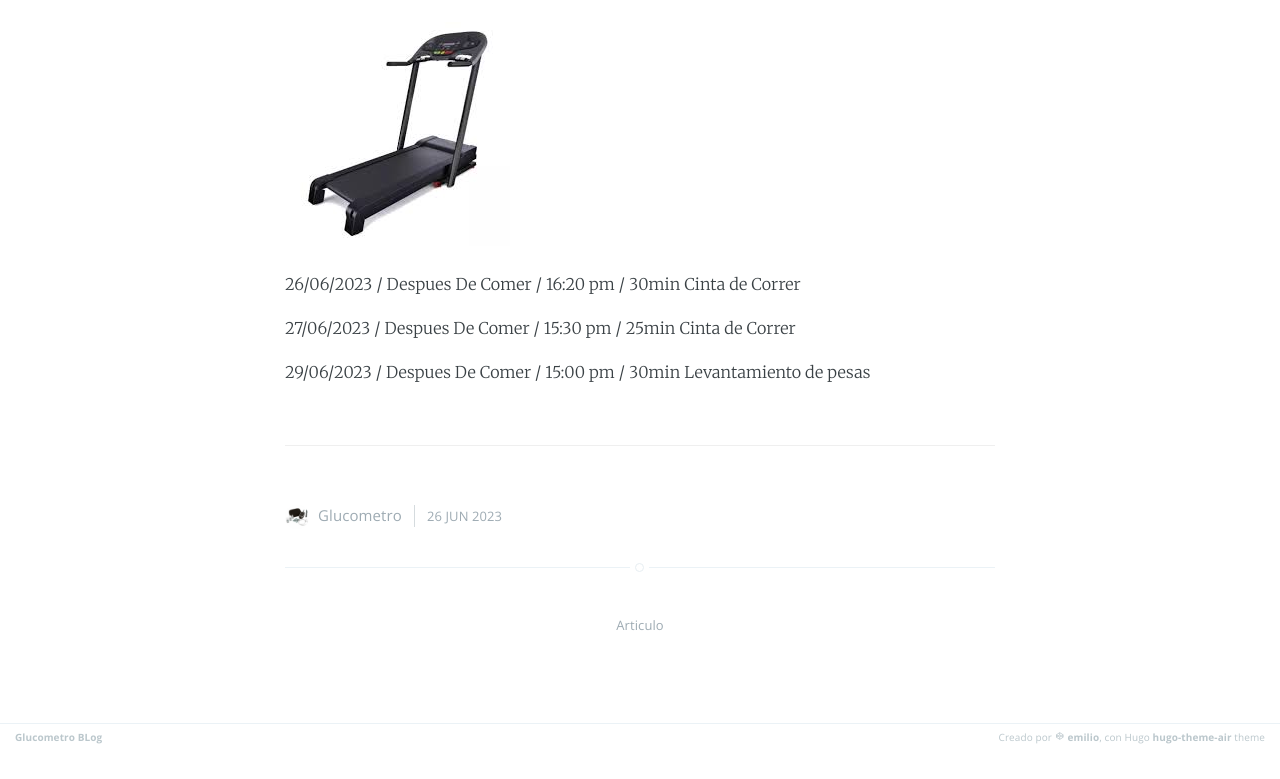
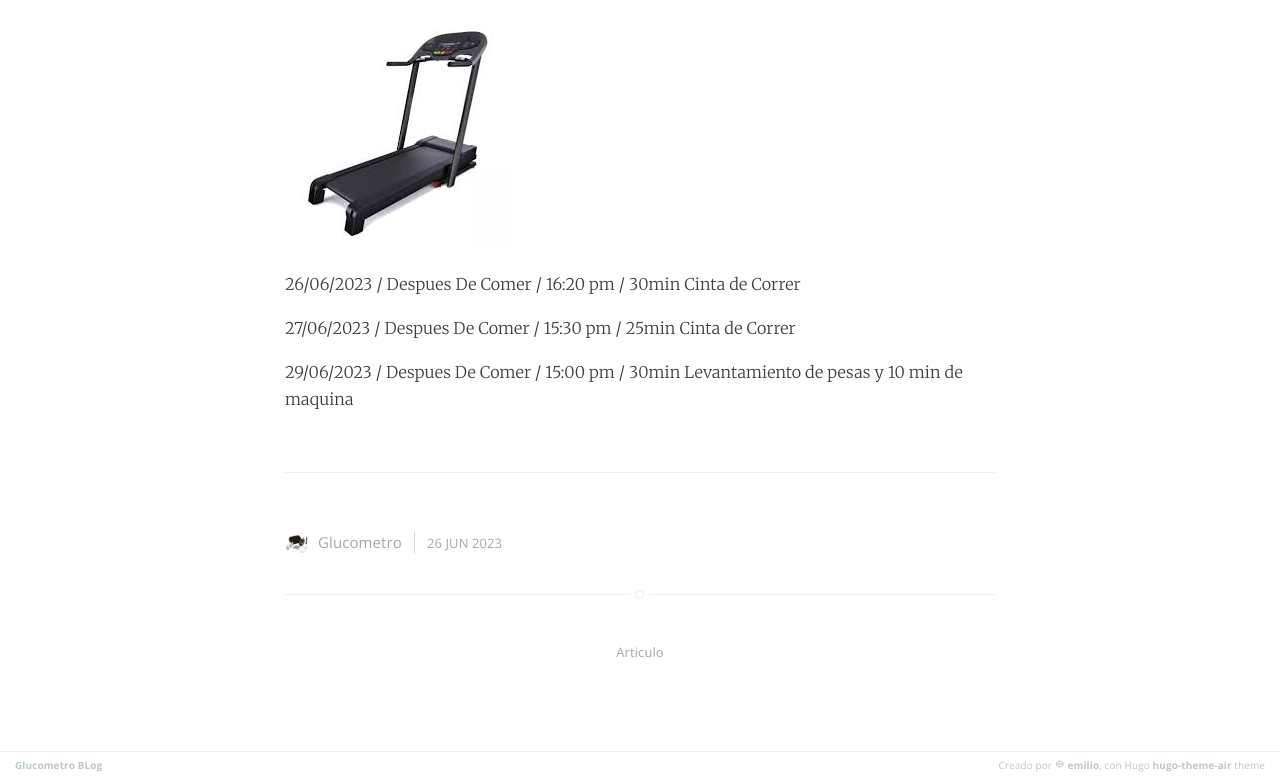
Before and after one commit to salioon/glucometro, a plain HTML site: page index.html in a window 1280 px wide. Shown: the part 2506-3285 px from the top of the page. Before the commit the page ends 3258 px from the top, so only its background shows below. Drawn offline with nearby package versions, Linux system fonts and the light colour scheme.

Commit message:
Update index.html

```diff
--- a/index.html
+++ b/index.html
@@ -122,7 +122,7 @@
 
 <p>27/06/2023  / Despues De Comer / 15:30 pm / 25min Cinta de Correr</p>
 
-<p>29/06/2023  / Despues De Comer / 15:00 pm / 30min Levantamiento de pesas</p>
+<p>29/06/2023  / Despues De Comer / 15:00 pm / 30min Levantamiento de pesas y 10 min de maquina</p>
 <hr>
 
           </section>
```
